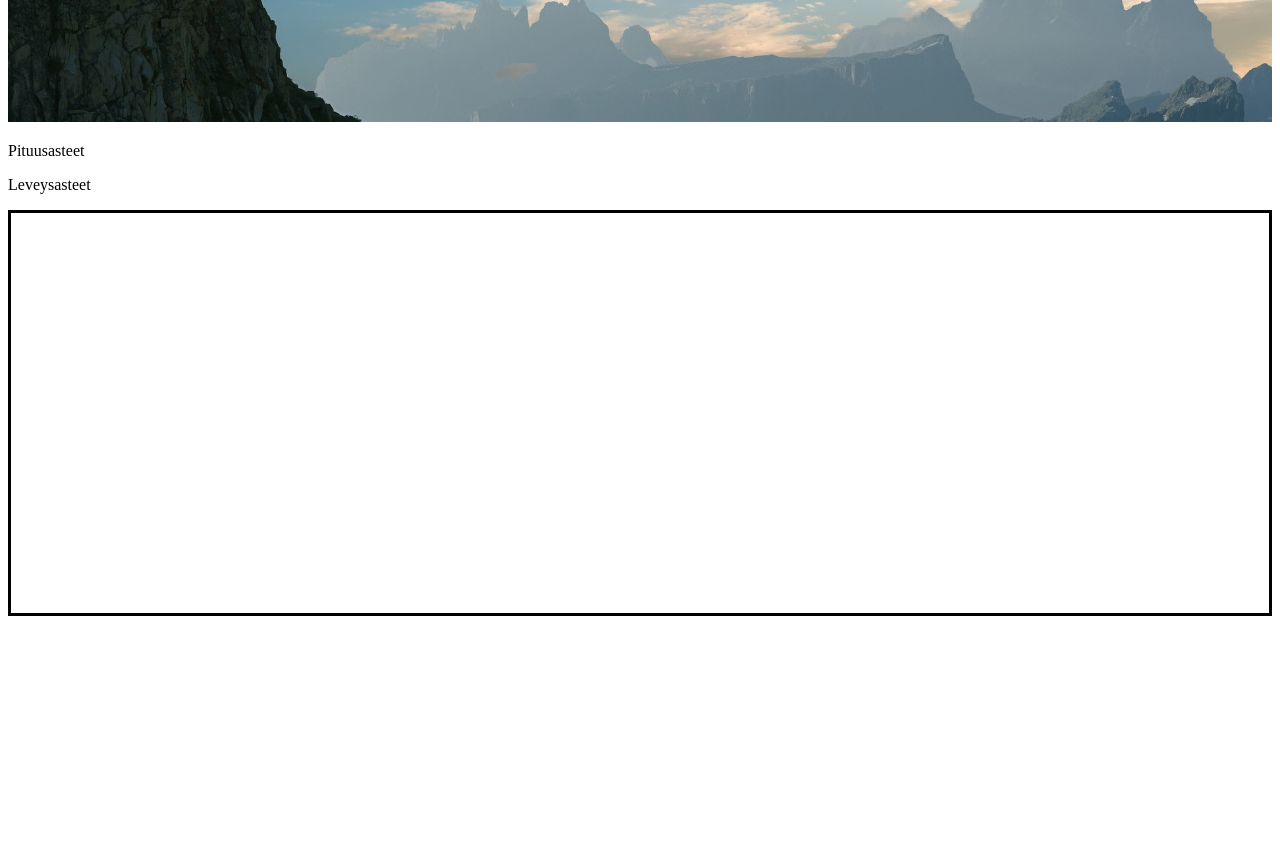
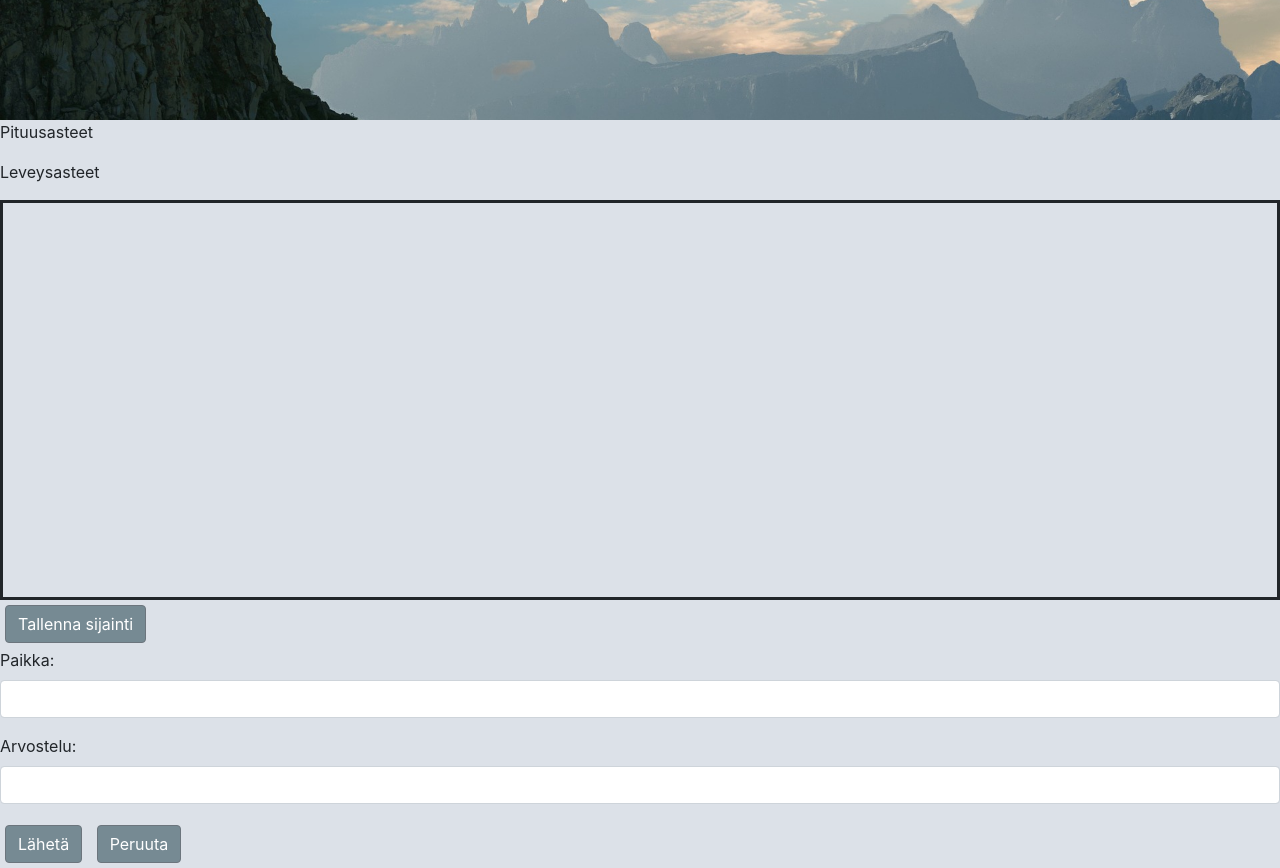
Before and after one commit to suvisyrjalainen/torstain_fullstack_karttaprojekti, a website: page public/index.html in a window 1280 px wide. Shown: the part 360-1228 px from the top of the page. Before the commit the page ends 984 px from the top, so only its background shows below. Drawn offline with nearby package versions, Linux system fonts and the light colour scheme.

Commit message:
tallenna sijainti lomake

```diff
--- a/public/css/sijainti_ja_kartta.css
+++ b/public/css/sijainti_ja_kartta.css
@@ -1,3 +1,8 @@
+body{
+  background-color: #dce1e8;
+}
+
+
 #kartta {
   height: 400px;
   border: solid;
@@ -15,3 +20,8 @@
   left: 50%;
   transform: translate(-50%, -50%);
 }
+
+.oma_nappi{
+  background-color: #768a93;
+  margin: 5px;
+}
--- a/public/index.html
+++ b/public/index.html
@@ -2,6 +2,19 @@
 <html>
 <head>
 <title>Torstain 2019 karttaprojekti</title>
+
+<!-- Latest compiled and minified CSS -->
+<link rel="stylesheet" href="https://maxcdn.bootstrapcdn.com/bootstrap/4.3.1/css/bootstrap.min.css">
+
+<!-- jQuery library -->
+<script src="https://ajax.googleapis.com/ajax/libs/jquery/3.4.1/jquery.min.js"></script>
+
+<!-- Popper JS -->
+<script src="https://cdnjs.cloudflare.com/ajax/libs/popper.js/1.14.7/umd/popper.min.js"></script>
+
+<!-- Latest compiled JavaScript -->
+<script src="https://maxcdn.bootstrapcdn.com/bootstrap/4.3.1/js/bootstrap.min.js"></script>
+
 <link rel="stylesheet" href="https://unpkg.com/leaflet@1.5.1/dist/leaflet.css"
    integrity="sha512-xwE/Az9zrjBIphAcBb3F6JVqxf46+CDLwfLMHloNu6KEQCAWi6HcDUbeOfBIptF7tcCzusKFjFw2yuvEpDL9wQ=="
    crossorigin=""/>
@@ -36,5 +49,20 @@
 
 <div id="kartta"></div>
 
+<button type="button" class="btn btn-secondary oma_nappi">Tallenna sijainti</button>
+
+<form>
+  <div class="form-group">
+    <label for="paikka">Paikka:</label>
+    <input type="text" class="form-control" id="paikka">
+  </div>
+  <div class="form-group">
+    <label for="arvostelu">Arvostelu:</label>
+    <input type="text" class="form-control" id="arvostelu">
+  </div>
+  <button type="button" class="btn btn-secondary oma_nappi">Lähetä</button>
+  <button type="button" class="btn btn-secondary oma_nappi">Peruuta</button>
+</form>
+
 </body>
 </html>
```
